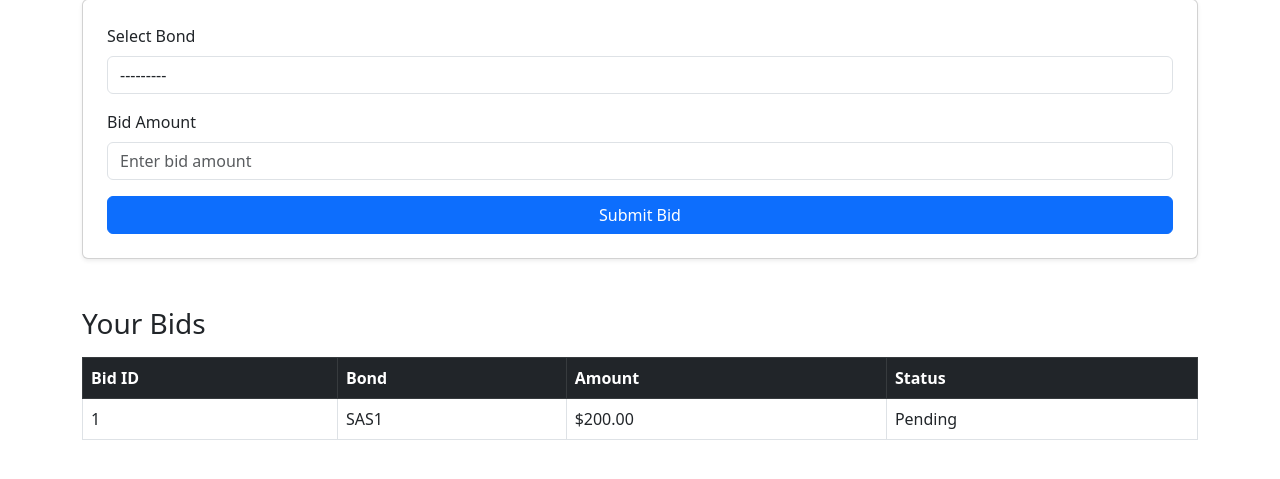
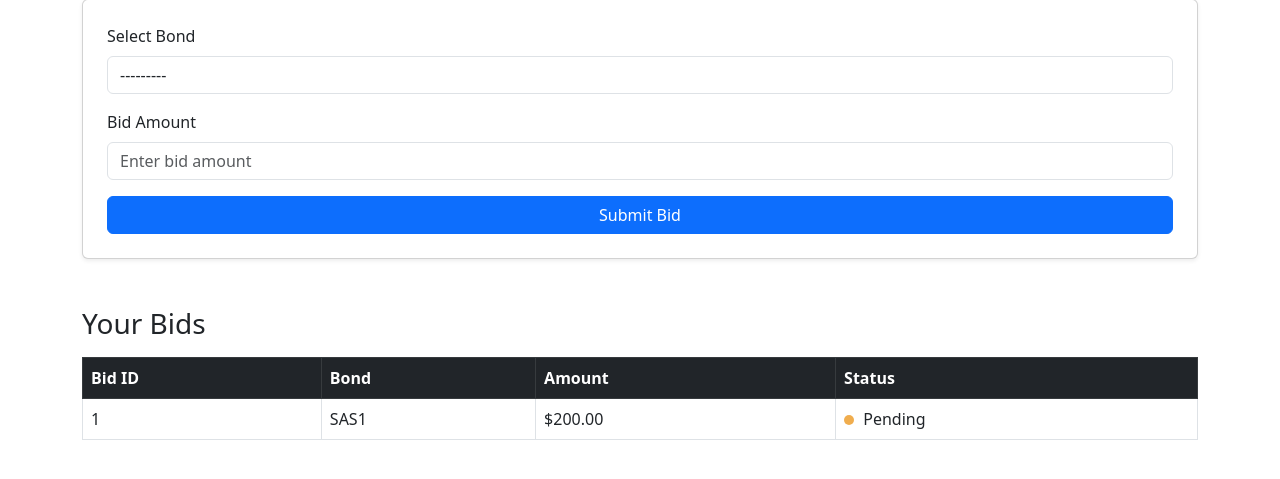
Before and after one commit to snjiraini/ubiquitous-dollop, a Django app: template corporatebonds/bonds/templates/client_bid_page.html in a window 1280 px wide. Shown: the part 197-676 px from the top of the page. Run offline with Django 5.2, Linux system fonts and the light colour scheme; the template is opened without the code that fills it: values that come from a table or form of the project are taken from there, others are empty; data comes from the database, SQL or seed files in the repository; both versions use the stored data as it was after the commit.

Commit message:
Added color coded dots for bid status: 🟠 Pending → Amber 🟢 Accepted → Green 🔴 Rejected → Red

```diff
--- a/corporatebonds/bonds/templates/client_bid_page.html
+++ b/corporatebonds/bonds/templates/client_bid_page.html
@@ -40,9 +40,11 @@
             <td>{{ bid.token.token_name }}</td>
             <td>${{ bid.bid_amount }}</td>
             <td>
-                <span class="status-dot {% if bid.bid_status == 'Pending' %}pending
-                                       {% elif bid.bid_status == 'Accepted' %}accepted
-                                       {% elif bid.bid_status == 'Rejected' %}rejected{% endif %}">
+                <!-- Status Dot -->
+                <span class="status-dot
+                    {% if bid.bid_status == 'Pending' %}pending
+                    {% elif bid.bid_status == 'Accepted' %}accepted
+                    {% elif bid.bid_status == 'Rejected' %}rejected{% endif %}">
                 </span>
                 {{ bid.bid_status }}
             </td>
@@ -54,4 +56,19 @@
         {% endfor %}
     </tbody>
 </table>
+
+<!-- Status Indicator Styles -->
+<style>
+    .status-dot {
+        height: 10px;
+        width: 10px;
+        border-radius: 50%;
+        display: inline-block;
+        margin-right: 5px;
+    }
+    .pending { background-color: #f0ad4e; }  /* Amber */
+    .accepted { background-color: #28a745; } /* Green */
+    .rejected { background-color: #dc3545; } /* Red */
+</style>
+
 {% endblock %}
```
Also changed, not shown: corporatebonds/db.sqlite3.
